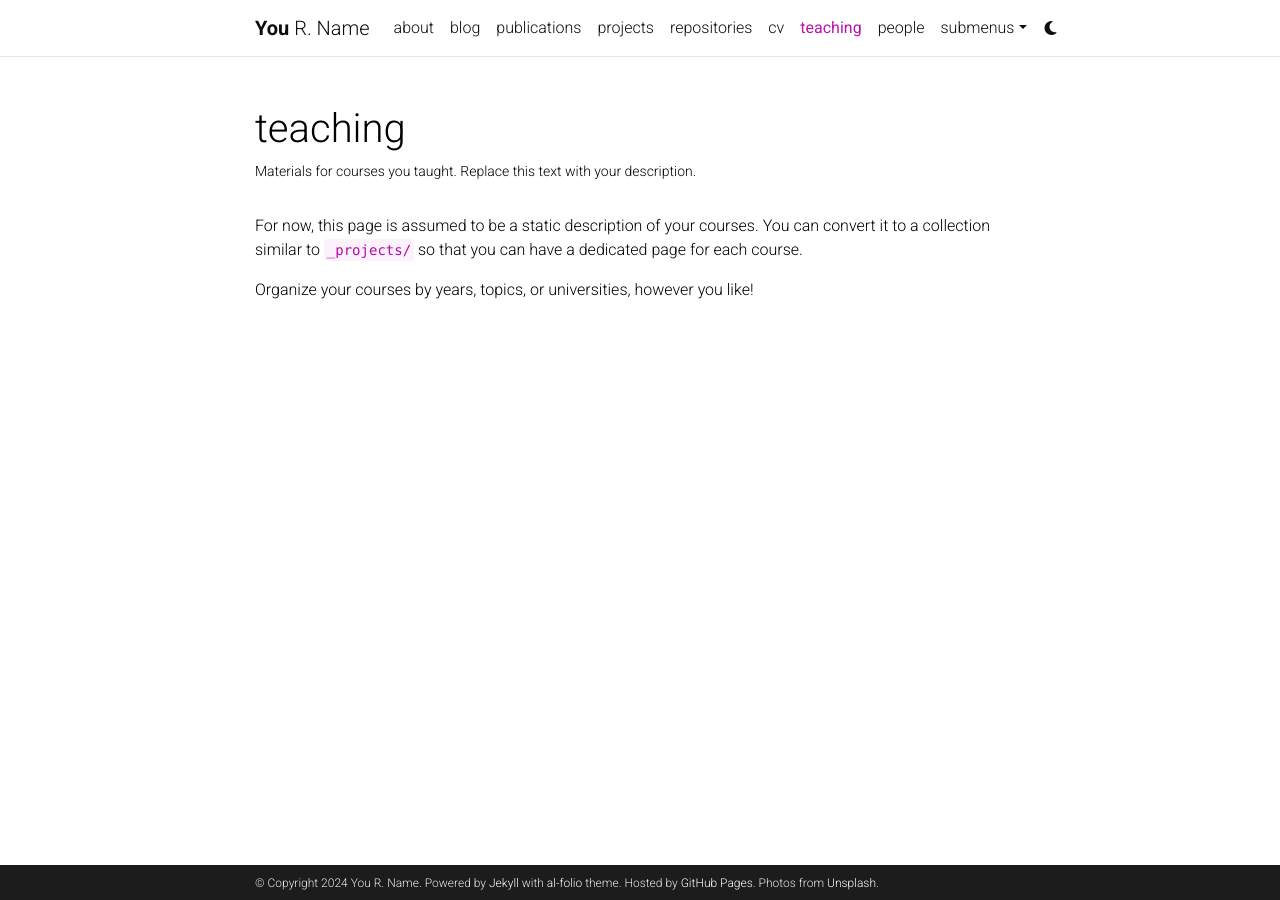
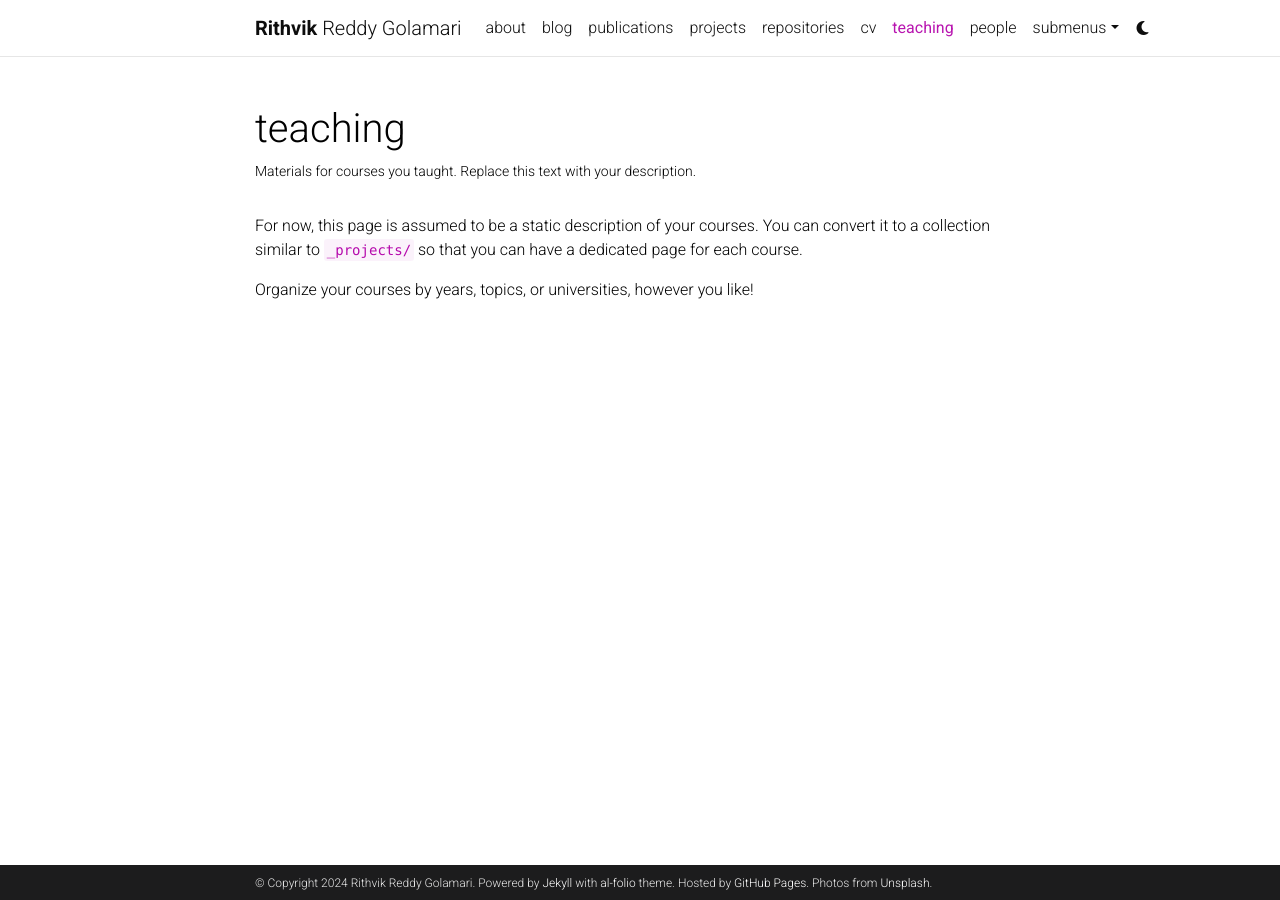
Before and after one commit to spinorssuck/spinorssuck.github.io, a Jekyll site: the page built from _pages/teaching.md, in a window 1280 px wide. Built offline with Jekyll 4.4.1, drawn with Linux system fonts in a browser that asks for light colours; comment, search, counter and statistics services are not loaded; a style sheet for code colours, icons or effects is not loaded.

Commit message:
Modified config.yml fields

```diff
--- a/_config.yml
+++ b/_config.yml
@@ -3,10 +3,10 @@
 # -----------------------------------------------------------------------------
 
 title: blank # the website title (if blank, full name will be used instead)
-first_name: You
-middle_name: R.
-last_name: Name
-email: you@example.com
+first_name: Rithvik
+middle_name: Reddy
+last_name: Golamari
+email: rithvikreddy@utexas.edu
 description: > # the ">" symbol means to ignore newlines until "footer_text:"
   A simple, whitespace theme for academics. Based on [*folio](https://github.com/bogoli/-folio) design.
 footer_text: >
@@ -28,7 +28,7 @@
 # -----------------------------------------------------------------------------
 
 # repo color theme
-repo_theme_light: default       # https://github.com/anuraghazra/github-readme-stats/blob/master/themes/README.md
+repo_theme_light: prussian       # https://github.com/anuraghazra/github-readme-stats/blob/master/themes/README.md
 repo_theme_dark: dark           # https://github.com/anuraghazra/github-readme-stats/blob/master/themes/README.md
 repo_trophies:
   enabled: true
```
